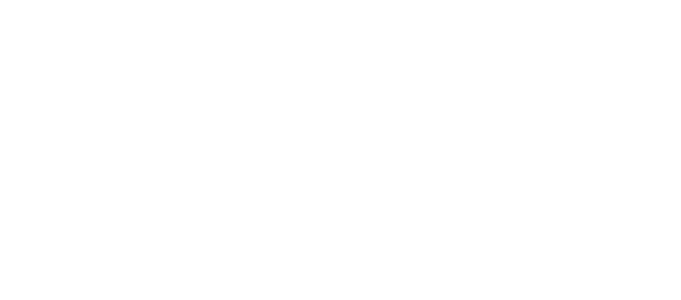
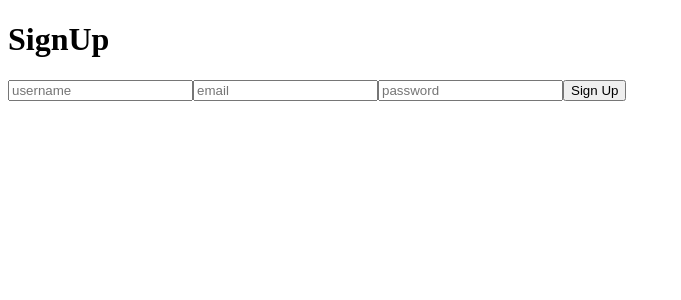
Before and after one commit to trba1810/symfony-front, a React (Vite) app: page /signup in a window 1280 px wide. Before the commit this address had no page. Shown: the top 300 px of the page, without its empty margins (0-681 px from the left). Built offline with nearby package versions, Linux system fonts and the light colour scheme.

Commit message:
make working registration form to backend

```diff
--- a/src/components/SignUp.jsx
+++ b/src/components/SignUp.jsx
@@ -7,6 +7,25 @@ const SignUp = () => {
 
   const handleSubmit = async (e) => {
     e.preventDefault();
+    const payload = {
+      userName: userName,
+      email: email,
+      password: password,
+    };
+
+    fetch("http://127.0.0.1:8000/api/register", {
+      method: "POST",
+      body: JSON.stringify(payload),
+      headers: { "content-type": "application/json" },
+    })
+      .then((response) =>
+        response.json().then((json) => {
+          console.log(json);
+        })
+      )
+      .catch((err) => {
+        console.error(err);
+      });
   };
 
   return (
@@ -14,17 +33,20 @@ const SignUp = () => {
       <h1>SignUp</h1>
       <form onSubmit={handleSubmit}>
         <input
+          placeholder="username"
           type="text"
           value={userName}
           onChange={(e) => setUserName(e.target.value)}
         />
         <input
+          placeholder="email"
           type="text"
           value={email}
           onChange={(e) => setEmail(e.target.value)}
         />
         <input
-          type="passord"
+          placeholder="password"
+          type="password"
           value={password}
           onChange={(e) => setPassword(e.target.value)}
         />
--- a/src/main.jsx
+++ b/src/main.jsx
@@ -3,7 +3,7 @@ import ReactDOM from "react-dom/client";
 import { BrowserRouter as Router, Routes, Route } from "react-router-dom";
 import Home from "./Home.jsx";
 import Login from "./components/Login.jsx";
-
+import SignUp from "./components/SignUp.jsx";
 
 ReactDOM.createRoot(document.getElementById("root")).render(
   <React.StrictMode>
@@ -11,6 +11,7 @@ ReactDOM.createRoot(document.getElementById("root")).render(
       <Routes>
         <Route exact path="/" element={<Home />} />
         <Route path="login" element={<Login />} />
+        <Route path="signup" element={<SignUp />} />
       </Routes>
     </Router>
   </React.StrictMode>
```
